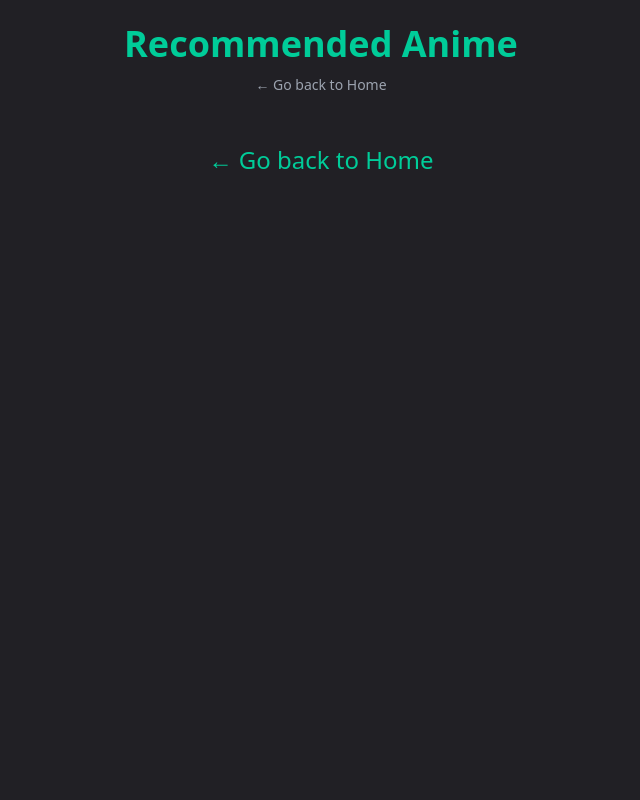
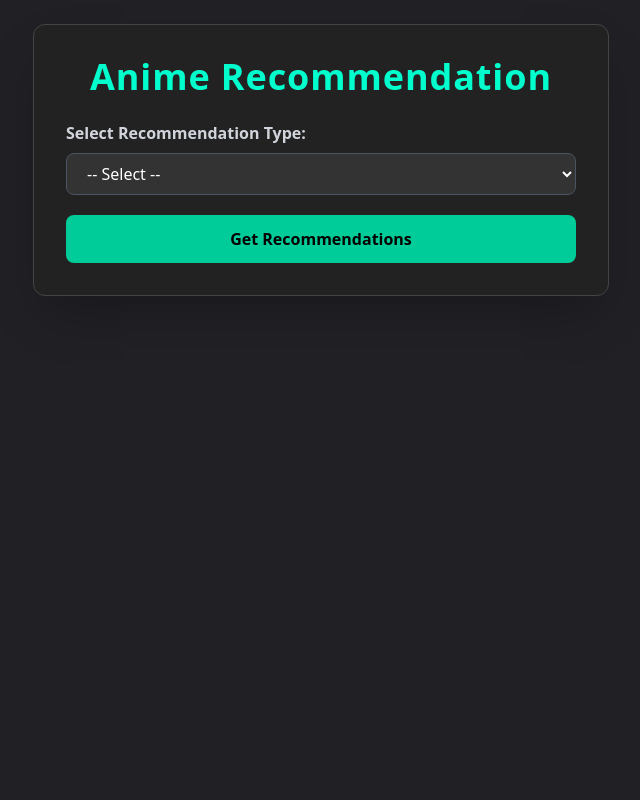
Before and after one commit to abhi-ds05/anime_recommendations_system, a Python web app: template templates/recommendations.html in a window 1280 px wide. Shown: the whole page, without its empty margins (319-959 px from the left). Run offline with Jinja, Linux system fonts and the light colour scheme; the template is opened without the code that fills it, so the values that code supplies are empty; some libraries are stand-ins or nearby versions.

Commit message:
Minor Changes

```diff
--- a/templates/recommendations.html
+++ b/templates/recommendations.html
@@ -3,116 +3,124 @@
 <head>
   <meta charset="UTF-8" />
   <meta name="viewport" content="width=device-width, initial-scale=1.0"/>
-  <title>Recommended Anime</title>
+  <title>Anime Recommendation App</title>
   <script src="https://cdn.tailwindcss.com"></script>
 </head>
-<body class="bg-[#212025] text-white min-h-screen p-6">
+<body class="bg-[#212025] text-white min-h-screen flex flex-col items-center justify-start p-6">
 
-  <div class="max-w-6xl mx-auto">
-    <div class="text-center mb-8">
-      <h1 class="text-4xl font-bold text-[#00CC99] mb-2">Recommended Anime</h1>
-      <a href="{{ url_for('home') }}"
-         class="text-gray-400 hover:underline hover:text-[#00CC99] underline-offset-4 text-sm">
-        &larr; Go back to Home
-      </a>
-    </div>
+  <div class="max-w-xl w-full bg-[#222] border border-[#444] rounded-xl shadow-2xl p-8 space-y-6">
+    <h1 class="text-center text-4xl font-extrabold text-[#00ffcc] tracking-wide">Anime Recommendation</h1>
 
-    {% if recommendation_type == "user_based" %}
-      {% if animes is none or animes.empty %}
-        <p class="text-center text-xl">{{ message }}</p>
-      {% else %}
-        <div class="flex flex-wrap justify-center gap-6">
-          {% for anime in animes.iterrows() %}
-            <div class="bg-[#2A2D30] hover:bg-[#1e2022] rounded-xl shadow-lg overflow-hidden w-64 cursor-pointer relative group">
-              <img src="{{ anime[1]['anime_image_url'] }}"
-                   alt="{{ anime[1]['anime_name'] }}"
-                   class="w-full h-64 object-cover group-hover:brightness-50 transition duration-300"/>
+    <form id="recommendForm" class="space-y-5">
+      <div>
+        <label class="block mb-2 font-semibold text-gray-300" for="recommendation_type">
+          Select Recommendation Type:
+        </label>
+        <select id="recommendation_type" name="recommendation_type" required
+          class="w-full rounded-lg px-4 py-2 bg-[#333] border border-gray-600 focus:outline-none focus:ring-2 focus:ring-[#00cc99]">
+          <option value="">-- Select --</option>
+          <option value="item_based">Item-based</option>
+        </select>
+      </div>
 
-              <div class="absolute bottom-0 w-full bg-gradient-to-t from-black/80 to-transparent p-4">
-                <h3 class="text-lg font-semibold truncate">{{ anime[1]['anime_name'] }}</h3>
-                <div class="flex text-xs mt-1 text-gray-300 gap-2">
-                  <span>{{ anime[1]['Type'] }}</span>
-                  <span class="w-1 h-1 bg-gray-400 rounded-full inline-block"></span>
-                  <span>{{ anime[1]['Aired'].split('-')[0] }}</span>
-                </div>
-              </div>
+      <div id="anime_name_input" class="hidden">
+        <label class="block mb-2 font-semibold text-gray-300" for="anime_name">
+          Enter Anime Name:
+        </label>
+        <input type="text" id="anime_name" name="anime_name" list="anime_list"
+          class="w-full rounded-lg px-4 py-2 bg-[#333] border border-gray-600 focus:outline-none focus:ring-2 focus:ring-[#00cc99]" />
+        <datalist id="anime_list"></datalist>
+      </div>
 
-              <div class="absolute top-2 left-2 bg-white text-black text-xs px-2 py-1 rounded-full font-semibold">
-                {{ anime[1]['n'] }}
-              </div>
-              <div class="absolute top-2 right-2 bg-[#7AFCFD] text-black text-xs px-2 py-1 rounded-full font-semibold">
-                {{ anime[1]['Rating'] }}
-              </div>
+      <div id="num_recommendations_input" class="hidden">
+        <label class="block mb-2 font-semibold text-gray-300" for="num_recommendations">
+          Number of Recommendations:
+        </label>
+        <input type="number" id="num_recommendations" name="num_recommendations" value="10"
+          class="w-full rounded-lg px-4 py-2 bg-[#333] border border-gray-600 focus:outline-none focus:ring-2 focus:ring-[#00cc99]" />
+      </div>
 
-              <div class="absolute inset-0 flex-col justify-center items-center text-center p-4 hidden group-hover:flex bg-[#4E515E]/90 backdrop-blur-md rounded-xl">
-                <h3 class="font-semibold text-lg mb-2">{{ anime[1]['anime_name'] }}</h3>
-                <p class="text-xs mb-2 h-20 overflow-y-scroll">{{ anime[1]['Synopsis'] }}</p>
-                <div class="flex flex-wrap justify-center gap-2 text-xs text-gray-300 mb-2">
-                  <span>Aired: {{ anime[1]['Aired'] }}</span>
-                  <span>Status: {{ anime[1]['Status'] }}</span>
-                  <span>Genres: {{ anime[1]['Genres'] }}</span>
-                </div>
-                <a href="https://myanimelist.net/anime/{{anime[1]['anime_id']}}" target="_blank"
-                   class="inline-block bg-[#CAE962] hover:bg-[#a9c54e] text-black px-4 py-2 rounded-full text-sm font-bold">
-                  Watch Now
-                </a>
-              </div>
-            </div>
-          {% endfor %}
+      <button type="submit"
+        class="w-full mt-4 bg-[#00cc99] text-black font-bold py-3 rounded-lg hover:bg-[#00b386] transition duration-300 ease-in-out transform hover:scale-105">
+        Get Recommendations
+      </button>
+    </form>
+  </div>
+
+  <!-- Container for displaying recommendations -->
+  <div id="recommendations" class="mt-10 max-w-2xl w-full space-y-6"></div>
+
+  <script src="https://code.jquery.com/jquery-3.6.0.min.js"></script>
+  <script>
+    // Handle showing inputs
+    document.getElementById("recommendation_type").addEventListener("change", function () {
+      const animeNameInput = document.getElementById("anime_name_input");
+      const numRecsInput = document.getElementById("num_recommendations_input");
+
+      animeNameInput.classList.remove("hidden");
+      numRecsInput.classList.remove("hidden");
+    });
+
+    // Autocomplete
+    $("#anime_name").on("input", function () {
+      const input = this.value.toLowerCase();
+      const dataList = document.getElementById("anime_list");
+      $.ajax({
+        url: `/autocomplete`,
+        data: { term: input },
+        dataType: "json",
+        success: function (data) {
+          dataList.innerHTML = "";
+          data.forEach(function (animeName) {
+            const option = document.createElement("option");
+            option.value = animeName;
+            dataList.appendChild(option);
+          });
+        }
+      });
+    });
+
+    // Handle form submit via AJAX
+    document.getElementById("recommendForm").addEventListener("submit", function (e) {
+      e.preventDefault();
+      const recType = document.getElementById("recommendation_type").value;
+      const animeName = document.getElementById("anime_name").value;
+      const numRecs = document.getElementById("num_recommendations").value || 10;
+
+      let data = { recommendation_type: recType, num_recommendations: numRecs };
+      data.anime_name = animeName;
+
+      fetch("/api/recommend", {
+        method: "POST",
+        headers: { "Content-Type": "application/json" },
+        body: JSON.stringify(data)
+      })
+      .then(response => response.json())
+      .then(data => showRecommendations(data))
+      .catch(err => {
+        console.error("Error:", err);
+        document.getElementById("recommendations").innerHTML = `<p class="text-red-400 text-center">Failed to get recommendations.</p>`;
+      });
+    });
+
+    function showRecommendations(recs) {
+      const container = document.getElementById("recommendations");
+      if (!recs.length) {
+        container.innerHTML = `<p class="text-center text-gray-400">No recommendations found.</p>`;
+        return;
+      }
+      container.innerHTML = recs.map(rec => `
+        <div class="bg-[#2a2d30] rounded-lg p-5 shadow-xl flex flex-col sm:flex-row gap-4">
+          <img src="${rec.img}" alt="${rec.name}" class="w-32 h-48 object-cover rounded-lg">
+          <div>
+            <h2 class="text-2xl font-bold text-[#00ffcc]">${rec.name}</h2>
+            <p class="text-sm text-gray-400 mb-2">${rec.genres}</p>
+            <p class="mb-2"><strong>Score:</strong> ${rec.score} | <strong>Watched by:</strong> ${rec.users_watched ?? '-'}</p>
+            <p class="text-gray-300">${rec.synopsis.slice(0, 250)}...</p>
+          </div>
         </div>
-      {% endif %}
-    {% elif recommendation_type == "item_based" %}
-      {% if animes is none or animes.empty %}
-        <p class="text-center text-xl">{{ message or 'No recommendations found for this anime.' }}</p>
-      {% else %}
-        <div class="flex flex-wrap justify-center gap-6">
-          {% for anime in animes.iterrows() %}
-            <div class="bg-[#2A2D30] hover:bg-[#1e2022] rounded-xl shadow-lg overflow-hidden w-64 cursor-pointer relative group">
-              <img src="{{ anime[1]['anime_image_url'] }}"
-                   alt="{{ anime[1]['Name'] }}"
-                   class="w-full h-64 object-cover group-hover:brightness-50 transition duration-300"/>
-
-              <div class="absolute bottom-0 w-full bg-gradient-to-t from-black/80 to-transparent p-4">
-                <h3 class="text-lg font-semibold truncate">{{ anime[1]['Name'] }}</h3>
-                <div class="flex text-xs mt-1 text-gray-300 gap-2">
-                  <span>{{ anime[1]['Type'] }}</span>
-                  <span class="w-1 h-1 bg-gray-400 rounded-full inline-block"></span>
-                  <span>{{ anime[1]['Aired'].split('-')[0] }}</span>
-                </div>
-              </div>
-
-              <div class="absolute top-2 left-2 bg-white text-black text-xs px-2 py-1 rounded-full font-semibold">
-                {{ anime[1]['Similarity'] }}
-              </div>
-              <div class="absolute top-2 right-2 bg-[#7AFCFD] text-black text-xs px-2 py-1 rounded-full font-semibold">
-                {{ anime[1]['Rating'] }}
-              </div>
-
-              <div class="absolute inset-0 flex-col justify-center items-center text-center p-4 hidden group-hover:flex bg-[#4E515E]/90 backdrop-blur-md rounded-xl">
-                <h3 class="font-semibold text-lg mb-2">{{ anime[1]['Name'] }}</h3>
-                <p class="text-xs mb-2 h-20 overflow-y-scroll">{{ anime[1]['Synopsis'] }}</p>
-                <div class="flex flex-wrap justify-center gap-2 text-xs text-gray-300 mb-2">
-                  <span>Aired: {{ anime[1]['Aired'] }}</span>
-                  <span>Status: {{ anime[1]['Status'] }}</span>
-                  <span>Genres: {{ anime[1]['Genres'] }}</span>
-                </div>
-                <a href="https://myanimelist.net/anime/{{anime[1]['anime_id']}}" target="_blank"
-                   class="inline-block bg-[#CAE962] hover:bg-[#a9c54e] text-black px-4 py-2 rounded-full text-sm font-bold">
-                  Watch Now
-                </a>
-              </div>
-            </div>
-          {% endfor %}
-        </div>
-      {% endif %}
-    {% endif %}
-
-    <div class="text-center mt-12">
-      <a href="{{ url_for('home') }}"
-         class="text-2xl text-[#00CC99] hover:underline underline-offset-8 active:underline">
-        &larr; Go back to Home
-      </a>
-    </div>
-  </div>
+      `).join('');
+    }
+  </script>
 </body>
 </html>
```
Also changed, not shown: templates/index.html (+1 -19 lines), 2 other files.
